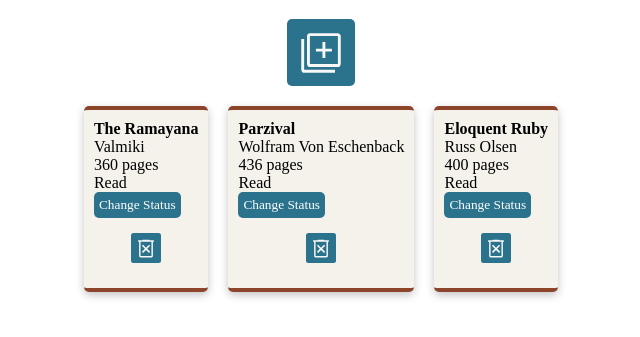
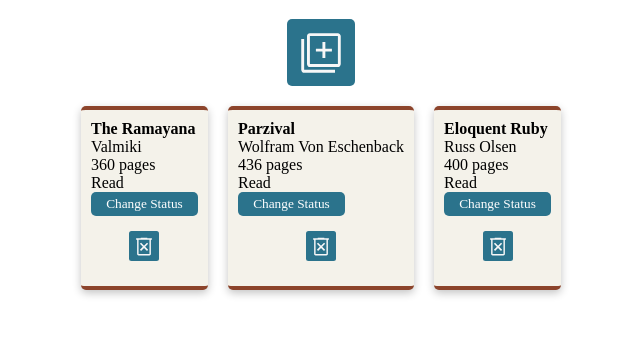
Before and after one commit to technikka/library, a plain HTML site: page index.html in a window 1280 px wide. Shown: the part 69-406 px from the top of the page, without its empty margins (319-959 px from the left). Drawn offline with Linux system fonts and the light colour scheme; a web font is replaced by a local one.

Commit message:
Update button styling

```diff
--- a/styles.css
+++ b/styles.css
@@ -6,6 +6,7 @@
 
 p {
   margin: 0;
+  width: max-content;
 }
 
 svg {
@@ -18,16 +19,15 @@
   gap: 20px;
 }
 
-button {
+button, .submitBook {
 	outline: none;
   border: none;
   border-radius: 5px;
   background: #2B738C;
   color: white;
-  max-width: max-content;
 }
 
-button:hover {
+button:hover, .submitBook:hover {
   cursor: pointer;
   opacity: 70%;
   box-shadow: rgba(0, 0, 0, 0.07) 0px 1px 2px, rgba(0, 0, 0, 0.07) 0px 2px 4px, rgba(0, 0, 0, 0.07) 0px 4px 8px, rgba(0, 0, 0, 0.07) 0px 8px 16px, rgba(0, 0, 0, 0.07) 0px 16px 32px, rgba(0, 0, 0, 0.07) 0px 32px 64px;
@@ -39,7 +39,8 @@
 }
 
 .readStatusBtn {
-  padding: 5px;
+  width: 107px;
+  padding: 4px 8px;
 }
 
 .exit-btn {
@@ -72,6 +73,7 @@
   border-bottom: 4px solid #8c442b;
   border-radius: 5px;
   display: grid;
+  max-width: 200px;
 }
 
 form {
```
